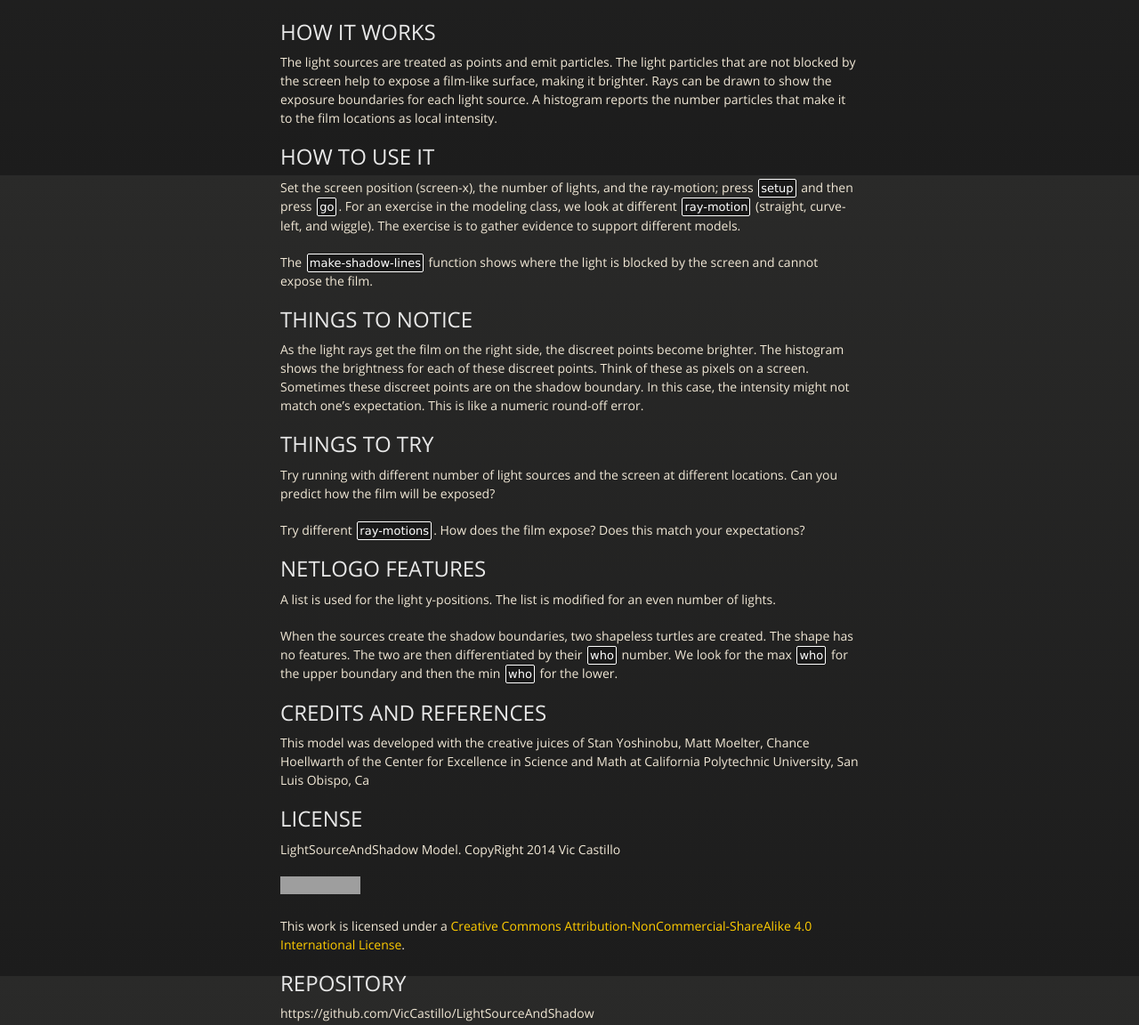
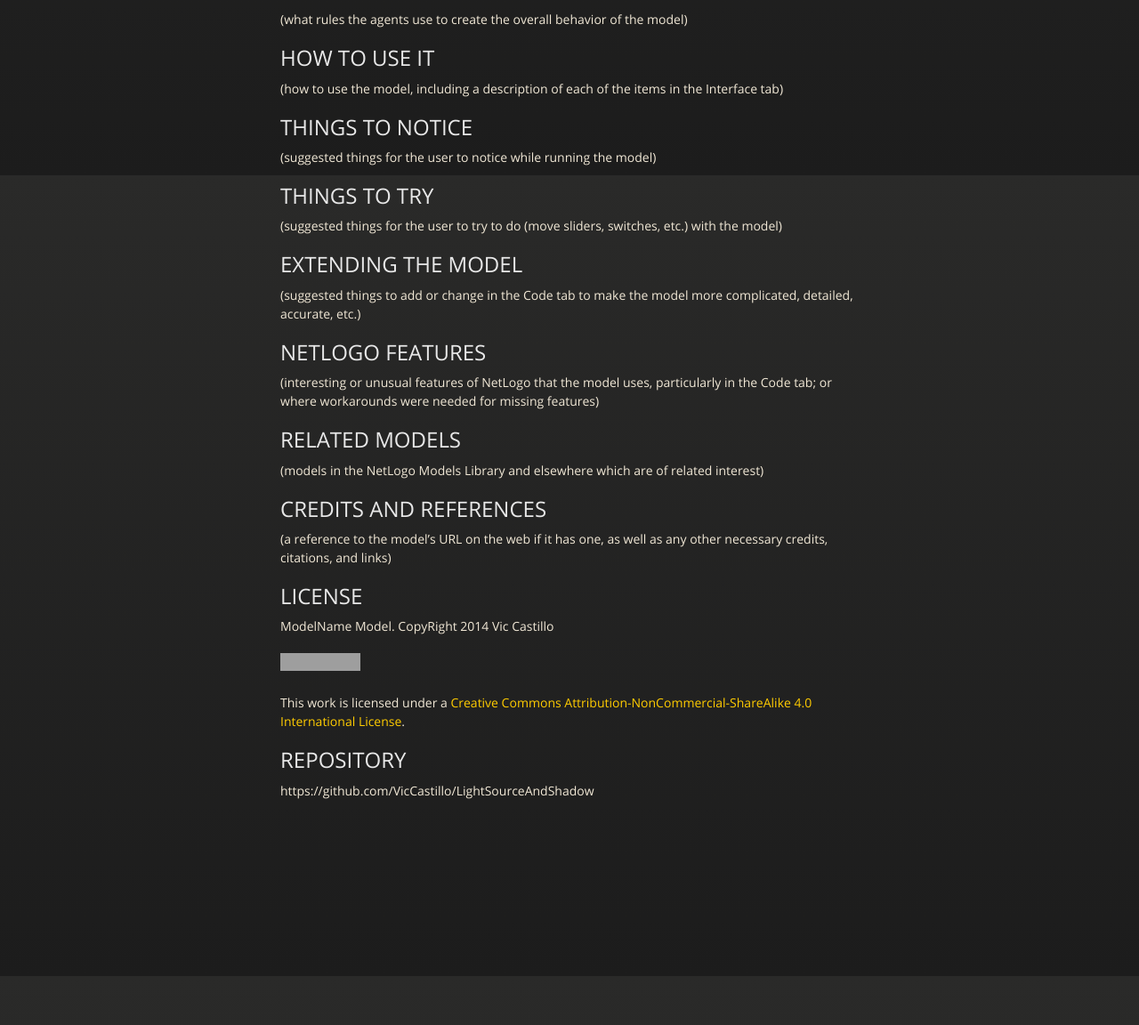
Before and after one commit to STEM-Dev/LightSourceAndShadow, a Jekyll site: the page built from index.html, in a window 1280 px wide and 1400 px high, scrolled down 455 px. Shown: the part 248-1400 px from the top of the window at 89% size. Built offline with Jekyll 4.4.1, drawn with Linux system fonts in a browser that asks for light colours; nearby versions of some CDN libraries; Markdown is read by kramdown in place of the engine named in the settings; some of the changed text lies outside the part shown; grey boxes are pictures that could not be loaded.

Commit message:
default-stem-dev layout

```diff
--- a/_config.yml
+++ b/_config.yml
@@ -1,7 +1,8 @@
 modelname   : LightSourceAndShadow
 modelcomment: >
-    NetLogo Model of Light source(s), a movable screen, and a light-sensitive film used for an introductory course on modeling.
+    Template for model pages.
 baseurl     : /LightSourceAndShadow
+devname     : VicCastillo
 accountname : STEM-Dev
 preurl      : https://github.com/STEM-Dev
 #
--- a/_includes/LongDescription.md
+++ b/_includes/LongDescription.md
@@ -1,4 +1,4 @@
-LightSourceAndShadow
+ModelTitle
 =========================
 
-NetLogo Model of Light source(s), a movable screen, and a light-sensitive film used for an introductory course on modeling.
+LongDescription
--- a/_includes/OtherDetails.md
+++ b/_includes/OtherDetails.md
@@ -1,41 +1,43 @@
 ## HOW IT WORKS
 
-The light sources are treated as points and emit particles. The light particles that are not blocked by the screen help to expose a film-like surface, making it brighter. Rays can be drawn to show the exposure boundaries for each light source. A histogram reports the number particles that make it to the film locations as local intensity.
+(what rules the agents use to create the overall behavior of the model)
 
 ## HOW TO USE IT
 
-Set the screen position (screen-x), the number of lights, and the ray-motion; press `setup` and then press `go`. For an exercise in the modeling class, we look at different `ray-motion` (straight, curve-left, and wiggle). The exercise is to gather evidence to support different models.
-
-The `make-shadow-lines` function shows where the light is blocked by the screen and cannot expose the film.
+(how to use the model, including a description of each of the items in the Interface tab)
 
 ## THINGS TO NOTICE
 
-As the light rays get the film on the right side, the discreet points become brighter. The histogram shows the brightness for each of these discreet points. Think of these as pixels on a screen. Sometimes these discreet points are on the shadow boundary. In this case, the intensity might not match one's expectation. This is like a numeric round-off error.
+(suggested things for the user to notice while running the model)
 
 ## THINGS TO TRY
 
-Try running with different number of light sources and the screen at different locations. Can you predict how the film will be exposed?
+(suggested things for the user to try to do (move sliders, switches, etc.) with the model)
 
-Try different `ray-motions`. How does the film expose? Does this match your expectations?
+## EXTENDING THE MODEL
+
+(suggested things to add or change in the Code tab to make the model more complicated, detailed, accurate, etc.)
 
 ## NETLOGO FEATURES
 
-A list is used for the light y-positions. The list is modified for an even number of lights.
+(interesting or unusual features of NetLogo that the model uses, particularly in the Code tab; or where workarounds were needed for missing features)
 
-When the sources create the shadow boundaries, two shapeless turtles are created. The shape has no features. The two are then differentiated by their `who` number. We look for the max `who` for the upper boundary and then the min `who` for the lower.
+## RELATED MODELS
 
+(models in the NetLogo Models Library and elsewhere which are of related interest)
 
 ## CREDITS AND REFERENCES
 
-This model was developed with the creative juices of Stan Yoshinobu, Matt Moelter, Chance Hoellwarth of the Center for Excellence in Science and Math at California Polytechnic University, San Luis Obispo, Ca
+(a reference to the model's URL on the web if it has one, as well as any other necessary credits, citations, and links)
 
 ## LICENSE
 
-LightSourceAndShadow Model. CopyRight 2014 Vic Castillo
+ModelName Model. CopyRight 2014 Vic Castillo
 
 <a rel="license" href="http://creativecommons.org/licenses/by-nc-sa/4.0/"><img alt="Creative Commons License" style="border-width:0" src="http://i.creativecommons.org/l/by-nc-sa/4.0/88x31.png" /></a>
 
 This work is licensed under a <a rel="license" href="http://creativecommons.org/licenses/by-nc-sa/4.0/">Creative Commons Attribution-NonCommercial-ShareAlike 4.0 International License</a>.
+
 ## REPOSITORY
 
 https://github.com/VicCastillo/LightSourceAndShadow
--- /dev/null
+++ b/_layouts/default-STEM-Dev.html
@@ -0,0 +1,65 @@
+<!doctype html>
+<html>
+  <head>
+    <meta charset="utf-8">
+    <meta http-equiv="X-UA-Compatible" content="chrome=1">
+    <title>{{site.modelname}} From STEM-Dev</title>
+    <link rel="stylesheet" href="stylesheets/styles.css">
+    <link rel="stylesheet" href="stylesheets/pygment_trac.css">
+    <script src="https://ajax.googleapis.com/ajax/libs/jquery/1.7.1/jquery.min.js"></script>
+    <script src="javascripts/respond.js"></script>
+    <!--[if lt IE 9]>
+      <script src="//html5shiv.googlecode.com/svn/trunk/html5.js"></script>
+    <![endif]-->
+    <!--[if lt IE 8]>
+    <link rel="stylesheet" href="stylesheets/ie.css">
+    <![endif]-->
+    <meta name="viewport" content="width=device-width, initial-scale=1, user-scalable=no">
+  </head>
+
+  <body>
+      <div id="header">
+        <nav>
+          <li class="fork">     <a href="{{site.preurl}}{{site.baseurl}}">View On GitHub</a></li>
+          <li class="downloads"><a href="{{site.preurl}}{{site.baseurl}}/zipball/master">ZIP</a></li>
+          <li class="downloads"><a href="https://raw.githubusercontent.com/{{site.accountname}}/{{site.modelname}}/master/{{site.modelname}}.nlogo" download>MODEL</a></li>
+          <li class="title">DOWNLOADS:</li>
+        </nav>
+      </div><!-- end header -->
+
+    <div class="wrapper">
+
+      <section>
+        <div id="title">
+          <h1>{{site.modelname}}</h1>
+          <p>{{site.modelcomment}}</p>
+          <hr>
+          <span class="credits left">Project maintained by <a href="https://github.com/{{site.devname}}">VicCastillo</a></span>
+          <span class="credits right">Hosted on GitHub</span>
+        </div>
+
+
+	{% capture my_include1 %}{% include LongDescription.md %}{% endcapture %}
+	{{ my_include1 | markdownify }}
+
+      <p><img src="https://raw.githubusercontent.com/{{site.accountname}}/{{site.modelname}}/master/{{site.modelname}}-Screenshot.png" alt="screenshot"></p>
+
+	{% capture my_include2 %}{% include OtherDetails.md %}{% endcapture %}
+	{{ my_include2 | markdownify }}
+
+     {{content}}
+
+      </section>
+
+    </div>
+    <!--[if !IE]><script>fixScale(document);</script><![endif]-->
+          <script type="text/javascript">
+            var gaJsHost = (("https:" == document.location.protocol) ? "https://ssl." : "http://www.");
+            document.write(unescape("%3Cscript src='" + gaJsHost + "google-analytics.com/ga.js' type='text/javascript'%3E%3C/script%3E"));
+          </script>
+          <script type="text/javascript">
+            try {var pageTracker = _gat._getTracker("UA-57391679-1");
+            pageTracker._trackPageview();} catch(err) {}
+          </script>
+  </body>
+</html>
--- a/index.html
+++ b/index.html
@@ -1,3 +1,3 @@
 ---
-layout: default
+layout: default-STEM-Dev
 ---
```
